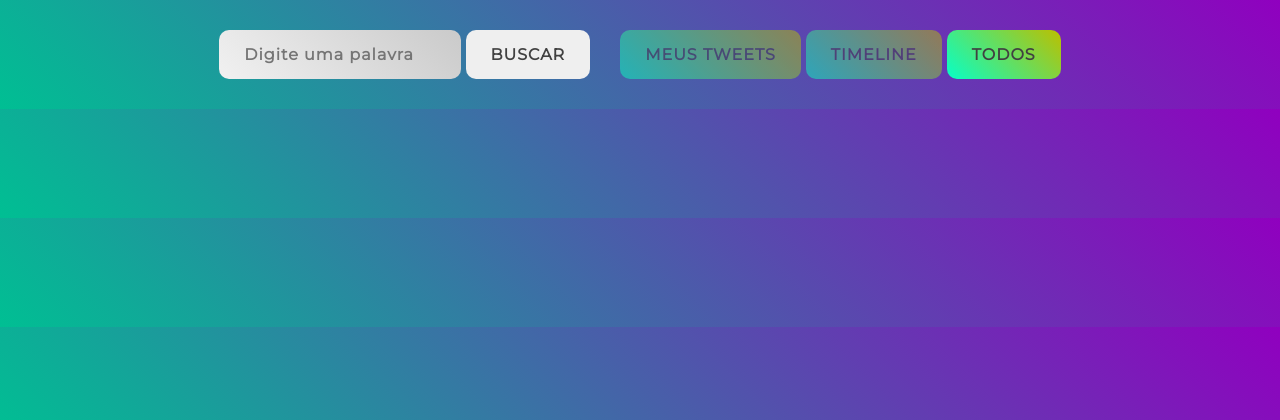
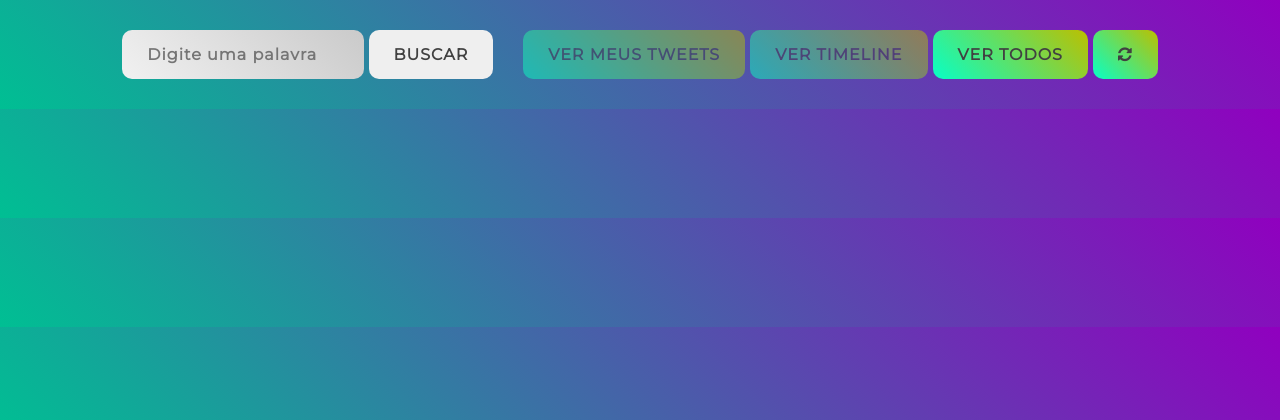
Before and after one commit to EastBeng/Pi4-dos-Brabos, a Flask app: template templates/Tweets.html in a window 1280 px wide. Shown: the top 420 px of the page. Run offline with Flask 2, Linux system fonts and the light colour scheme; the template is opened without the code that fills it, so the values that code supplies are empty.

Commit message:
otimizando nome dos botões; incluindo title personalizado prara melhor entendimento

```diff
--- a/static/estilo.css
+++ b/static/estilo.css
@@ -11,13 +11,14 @@
   --tamFonte  : 1rem;
   --tamFonteMenor: .8rem;
   --margin    : 30px;
+  --transition: var(--transition);
 }
 
 * {
   font-family: var(--fonteTexto);
   /*color: var(--corFonteBg);*/
   font-size: var(--tamFonte);
-  transition: .2s;
+  transition: var(--transition);
   text-decoration: none;
   margin: 0;
   padding: 0;
@@ -53,6 +54,7 @@ body {
 }
 .filtros button,
 .filtros input {
+  position: relative;
   color: var(--corFonte);
   /*text-transform: uppercase;*/
   letter-spacing: 1px;
@@ -80,6 +82,21 @@ body {
 .filtros button:hover,
 .tweets > div:hover {
   box-shadow: 0 10px 10px -5px var(--corFonte);
+}
+
+.filtros button:hover::after {
+    content: attr(custom-title);
+    width: max-content;
+    position: absolute;
+    bottom: -100%;
+    right: 0;
+    background-color: var(--corFonte);
+    color: var(--corFonteBg);
+    font-weight: normal;
+    text-align: left;
+    padding: 10px;
+    border-radius: var(--radius);
+    transition: var(--transition);
 }
 
 .tweets {
--- a/templates/Tweets.html
+++ b/templates/Tweets.html
@@ -5,6 +5,8 @@
     <title>Tweets</title>
     <link rel="stylesheet" href="{{ url_for('static', filename='estilo.css') }}">
     <meta name="viewport" content="width=device-width, initial-scale=1.0">
+
+    <link rel="stylesheet" href="https://cdnjs.cloudflare.com/ajax/libs/font-awesome/4.7.0/css/font-awesome.min.css" integrity="sha256-eZrrJcwDc/3uDhsdt61sL2oOBY362qM3lon1gyExkL0=" crossorigin="anonymous" />
 </head>
 <body>
     <div class="container">
@@ -16,9 +18,18 @@
                 </form>
             </div>
             <div class="dvBtsFiltros">
-                <button class="btFiltros" id="btMeusTweets">MEUS TWEETS</button>
-                <button class="btFiltros" id="btTimeline">TIMELINE</button>
-                <button class="btFiltros ativo" id="btTodosTweets">TODOS</button>
+                <button class="btFiltros" id="btMeusTweets" custom-title="Visualizar somente os meus Tweets">
+                    VER MEUS TWEETS
+                </button>
+                <button class="btFiltros" id="btTimeline" custom-title="Visualizar somente Timeline">
+                    VER TIMELINE
+                </button>
+                <button class="btFiltros ativo" id="btTodosTweets" custom-title="Visualizar todos os Tweets">
+                    VER TODOS
+                </button>
+                <button class="btFiltros ativo" id="btTodosTweets" custom-title="Buscar por novos Tweets">
+                    <i class="fa fa-refresh" aria-hidden="true"></i>
+                </button>
             </div>
         </div>
 
@@ -56,8 +67,8 @@
     <script>
         const btFiltros = document.getElementsByClassName("btFiltros");
         for (var i=0; i<btFiltros.length; i++) {
+
             btFiltros[i].onclick = function () {
-
                 for (var y=0; y<btFiltros.length; y++) {
                     btFiltros[y].classList.remove("ativo");
                 }
```
